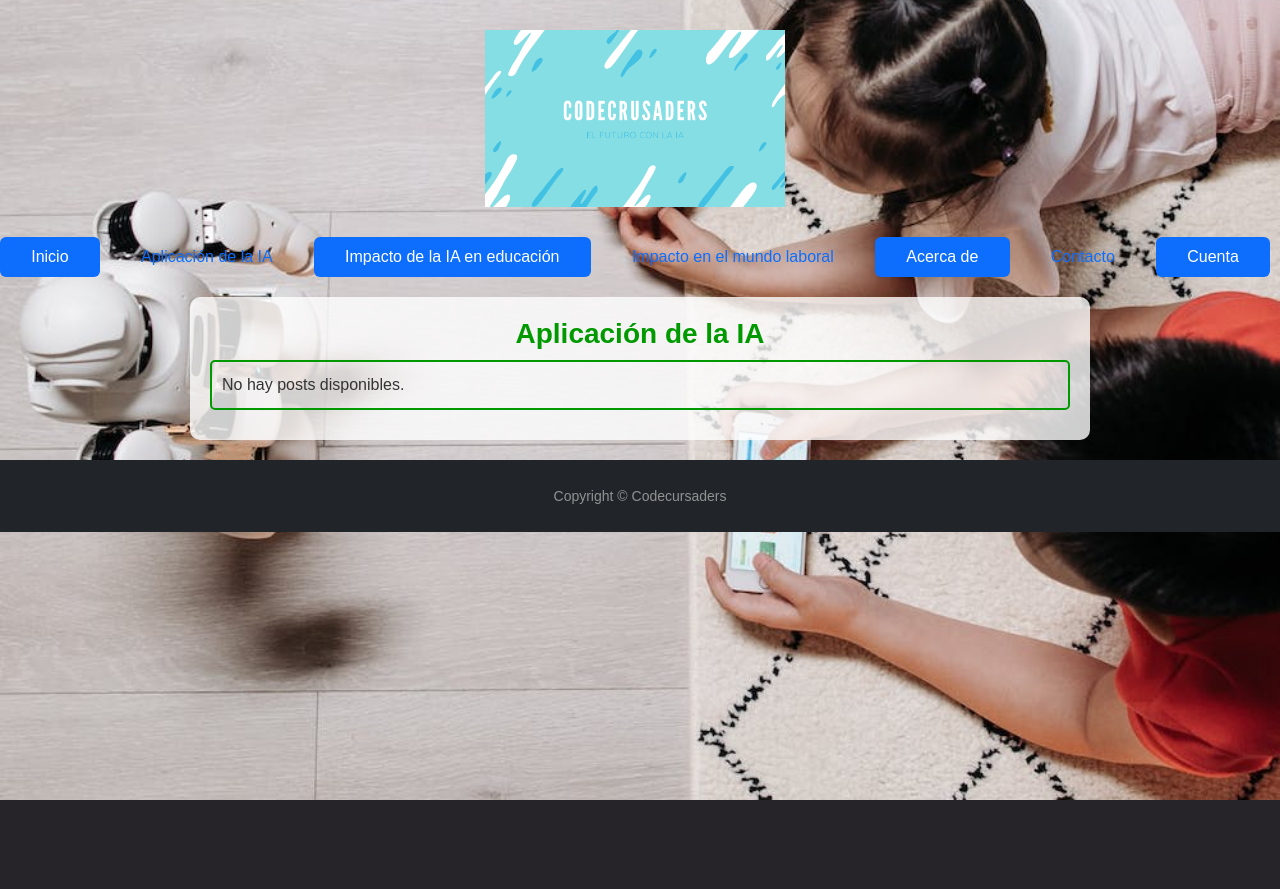
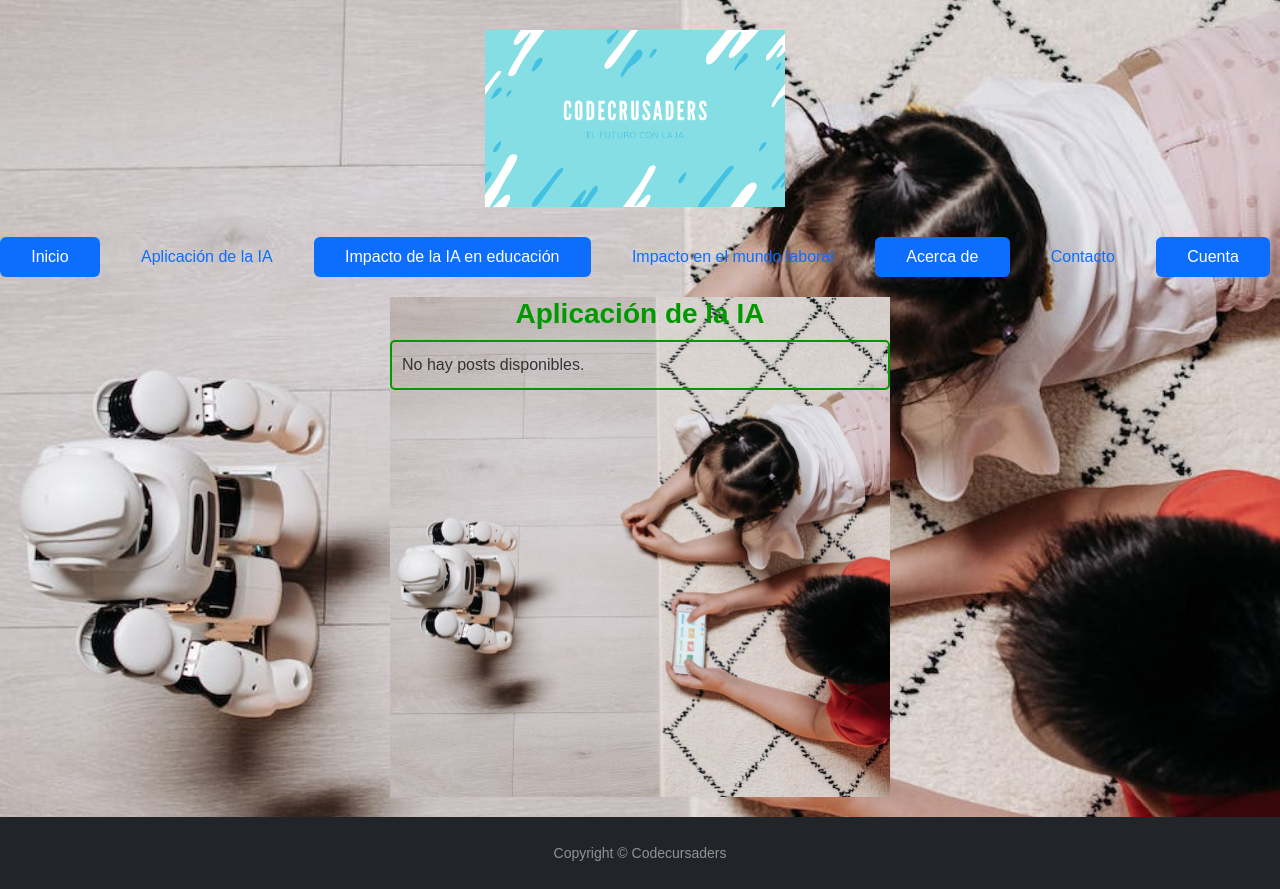
Before and after one commit to Sebastian-Mercado-2002/Proyecto_Final_AP, a Django app: template blog/templates/aplicacion_de_la_ia.html in a window 1280 px wide. Before the commit the page ends 800 px from the top, so only its background shows below. Run offline with Django 3.2, Linux system fonts and the light colour scheme; the template is opened without the code that fills it, so the values that code supplies are empty.

Commit message:
added property contenido-aplicacion-ia

```diff
--- a/blog/static/CSS/aplicacion.css
+++ b/blog/static/CSS/aplicacion.css
@@ -20,6 +20,14 @@ body {
     z-index: 1; /* Para asegurarnos de que el contenido esté por encima de la lámina */
     background-color: rgba(255, 255, 255, 0.8); /* Color y opacidad del fondo del contenido */
     border-radius: 10px; /* Radio de los bordes del contenido */
+  }
+  #contenido-aplicacion-ia{
+    width: 500px;
+    height: 500px;
+    margin: 20px auto;
+    background-image: url(../fondos/aplicacion.png);
+    background-size: cover;
+    background-position: center;
   }
 
   /* Clase para el contenido */
--- a/blog/templates/aplicacion_de_la_ia.html
+++ b/blog/templates/aplicacion_de_la_ia.html
@@ -5,7 +5,7 @@
     {% block extra_css %}
         <link rel="stylesheet" type="text/css" href="{% static 'css/aplicacion.css' %}">
     {% endblock %}
-    <div id="contenido" class="contenido">
+    <div id="contenido-aplicacion-ia" class="contenido">
         <h1>Aplicación de la IA</h1>
         {% for post in posts %}
             <h3>{{ post.titulo }}</h3>
```
Also changed, not shown: blog/blog/db.sqlite3.
